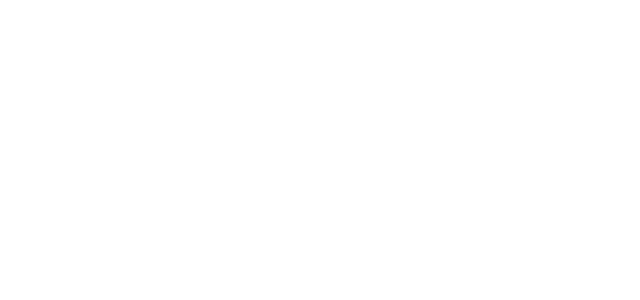
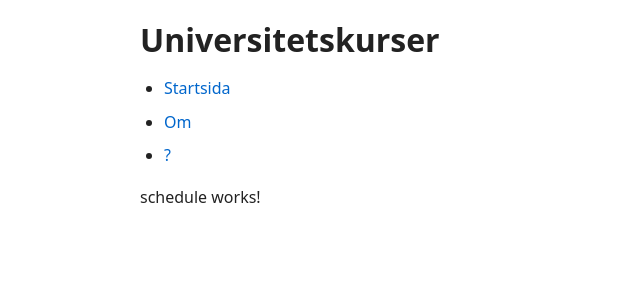
Before and after one commit to Jwcub/AngularSite3, an Angular app: page /schedule in a window 1280 px wide. Before the commit this address led to /. Shown: the top 300 px of the page, without its empty margins (0-640 px from the left). Built offline with nearby package versions, Linux system fonts and the light colour scheme.

Commit message:
Skapa service för inläsning av kurser

```diff
--- a/src/app/app.css
+++ b/src/app/app.css
@@ -0,0 +1,5 @@
+.container {
+    max-width: 1040px;
+    margin: 0 auto;
+    padding: 20px;
+}
--- a/src/app/app.html
+++ b/src/app/app.html
@@ -1 +1,18 @@
+<div class="container">
+
+<header>
+<h1>Universitetskurser</h1>
+<nav>
+    <ul>
+        <li><a>Startsida</a></li>
+        <li><a>Om</a></li>
+        <li><a>?</a></li>
+    </ul>
+</nav>
+</header>
+
+<main>
 <router-outlet />
+</main>
+
+</div>
--- a/src/app/app.routes.ts
+++ b/src/app/app.routes.ts
@@ -1,3 +1,7 @@
 import { Routes } from '@angular/router';
+import { Schedule } from './schedule/schedule';
 
-export const routes: Routes = [];
+export const routes: Routes = [
+    { path: "schedule", component: Schedule },
+    { path: "", redirectTo: "/schedule", pathMatch: 'full'}
+];
--- /dev/null
+++ b/src/app/models/course.interface.ts
@@ -0,0 +1,6 @@
+export interface CourseInterface {
+    code: string;
+    coursename: string;
+    progression: string;
+    syllabus: string;
+}
--- a/src/styles.css
+++ b/src/styles.css
@@ -1 +1,115 @@
-/* You can add global styles to this file, and also import other style files */
+* {
+    box-sizing: border-box;
+    margin: 0;
+    padding: 0;
+}
+
+html {
+    font-size: 1rem;
+}
+
+body {
+    min-height: 100vh;
+    line-height: 1.6;
+    font-family: system-ui, -apple-system, BlinkMacSystemFont, "Segoe UI", Roboto, Helvetica, Arial, sans-serif;
+    color: #222;
+    background-color: #fff;
+}
+
+/* ===== TYPOGRAPHY ===== */
+
+h1, h2, h3 {
+    line-height: 1.25;
+    font-weight: 600;
+    margin-bottom: 0.5em;
+}
+
+h1 {
+    font-size: 2rem;
+}
+
+h2 {
+    font-size: 1.5rem;
+}
+
+h3 {
+    font-size: 1.25rem;
+}
+
+p {
+    margin-bottom: 1em;
+    max-width: 65ch;
+}
+
+/* ===== LINKS ===== */
+
+a {
+    color: #0066cc;
+    text-decoration: none;
+}
+
+a:hover,
+a:focus {
+    text-decoration: underline;
+}
+
+/* ===== LISTS ===== */
+
+ul, ol {
+    margin: 1em 0;
+    padding-left: 1.5em;
+}
+
+li {
+    margin-bottom: 0.5em;
+}
+
+/* ===== TABLES ===== */
+
+table {
+    width: 100%;
+    border-collapse: collapse;
+    margin: 1.5em 0;
+    font-size: 0.95rem;
+}
+
+th, td {
+    border: 1px solid #ddd;
+    padding: 0.75em;
+    text-align: left;
+}
+
+th {
+    background-color: #f5f5f5;
+    font-weight: 600;
+}
+
+tr:nth-child(even) {
+    background-color: #fafafa;
+}
+
+/* ===== IMAGES & MEDIA ===== */
+
+img, picture, video {
+    max-width: 100%;
+    display: block;
+}
+
+/* ===== FORMS ===== */
+
+input, button, textarea, select {
+    font: inherit;
+}
+
+button {
+    cursor: pointer;
+    border: none;
+    background: #0066cc;
+    color: #fff;
+    padding: 0.5em 1em;
+    border-radius: 4px;
+}
+
+button:hover {
+  background: #0052a3;
+}
```
Also changed, not shown: src/app/services/course.service.ts (added, +21 -0 lines).
